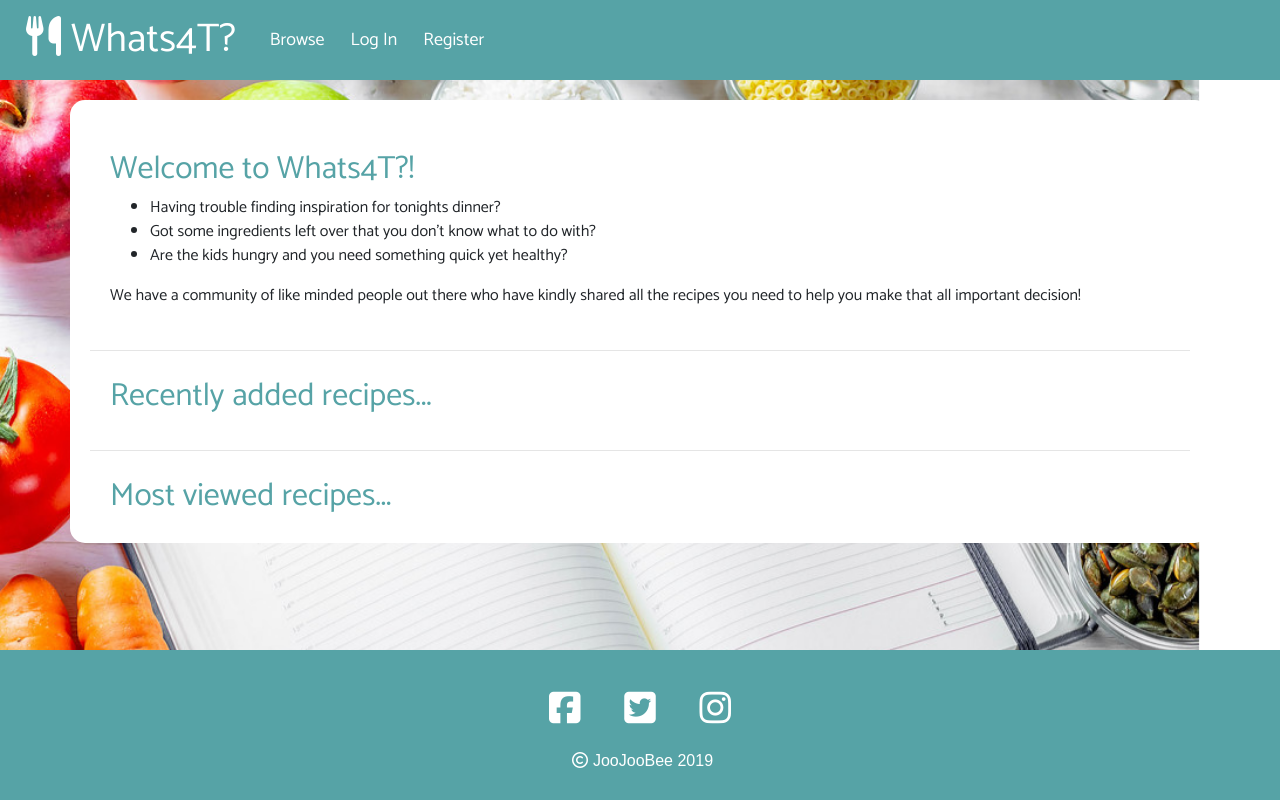
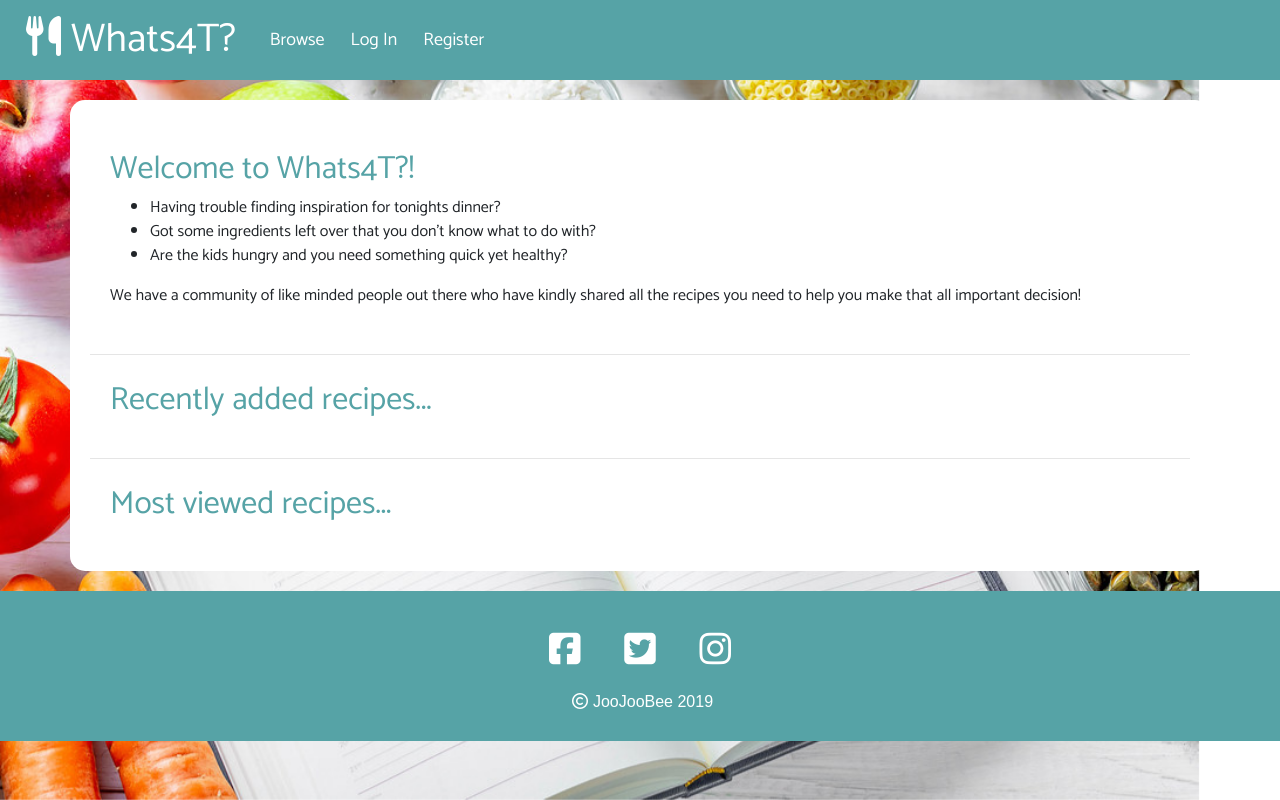
Before and after one commit to Joojoobee87/Whats4T, a Flask app: page / in a window 1280 px wide. Run offline with Flask 2, Linux system fonts and the light colour scheme; data that the repository does not hold is empty; some libraries are stand-ins or nearby versions; some web fonts are replaced.

Commit message:
removed padding-bottom from page-container. Added no-results class with padding for when search displays no results

```diff
--- a/static/css/style.css
+++ b/static/css/style.css
@@ -25,7 +25,6 @@ body {
     position: relative;
     min-height: 100vh;
     padding-top: 100px;
-    padding-bottom: 220px;
 }
 
 .container {
@@ -33,6 +32,7 @@ body {
     position: relative;
     background-color: white;
     border-radius: 15px;
+    margin-bottom: 20px;
 }
 
 h2 {
@@ -101,8 +101,7 @@ a.nav-link,
 
 footer {
     display: block;
-    position: absolute;
-    bottom: 0;
+    position: relative;
     width: 100%;
     height: 150px;
     background-color: #56A3A6;
@@ -110,7 +109,6 @@ footer {
 
 .footer-container{
     display: block;
-    position: relative;
     height: 100%;
     width: 100%;
     margin: auto;
@@ -328,6 +326,10 @@ a:hover {
     margin: 10px 10px 10px 0px;
 }
 
+.no-results {
+    padding: 50px;
+}
+
 /*---------My Recipes----------*/
 
 .my-recipes-image-container {
```
